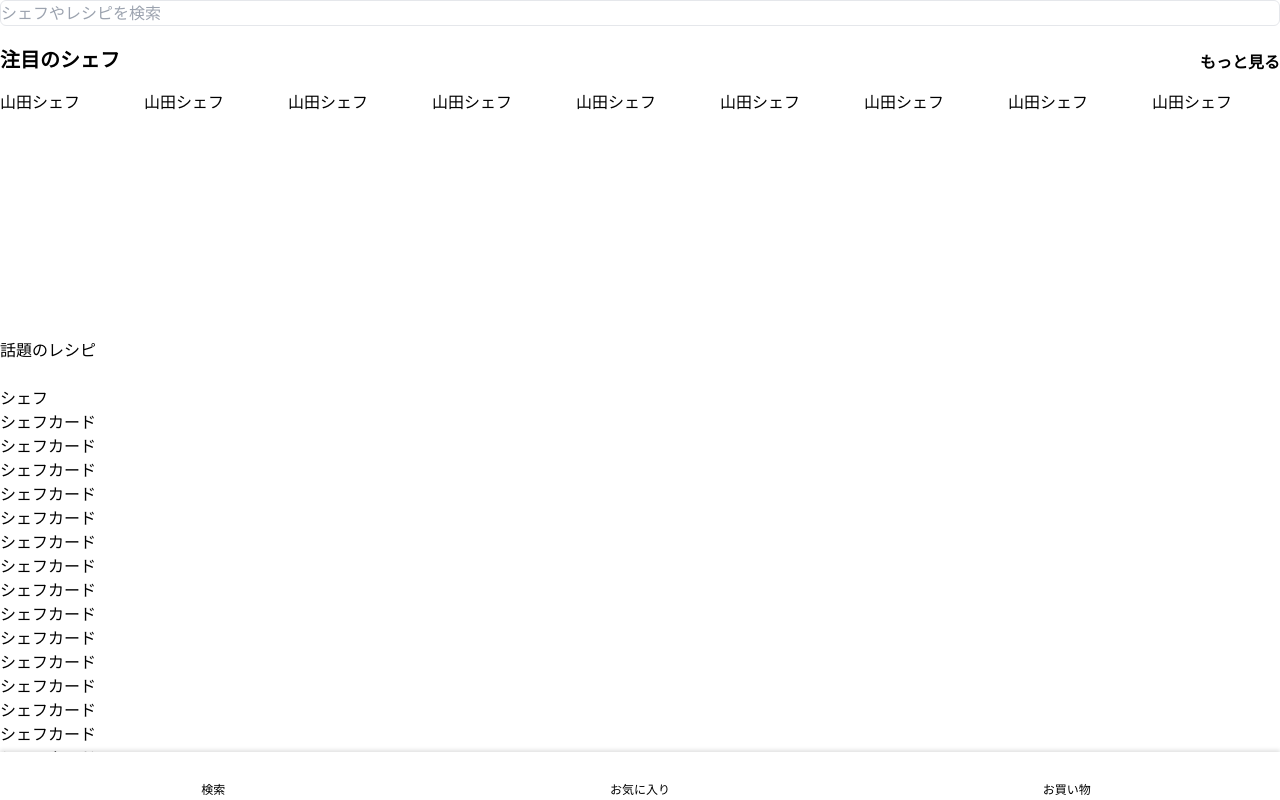
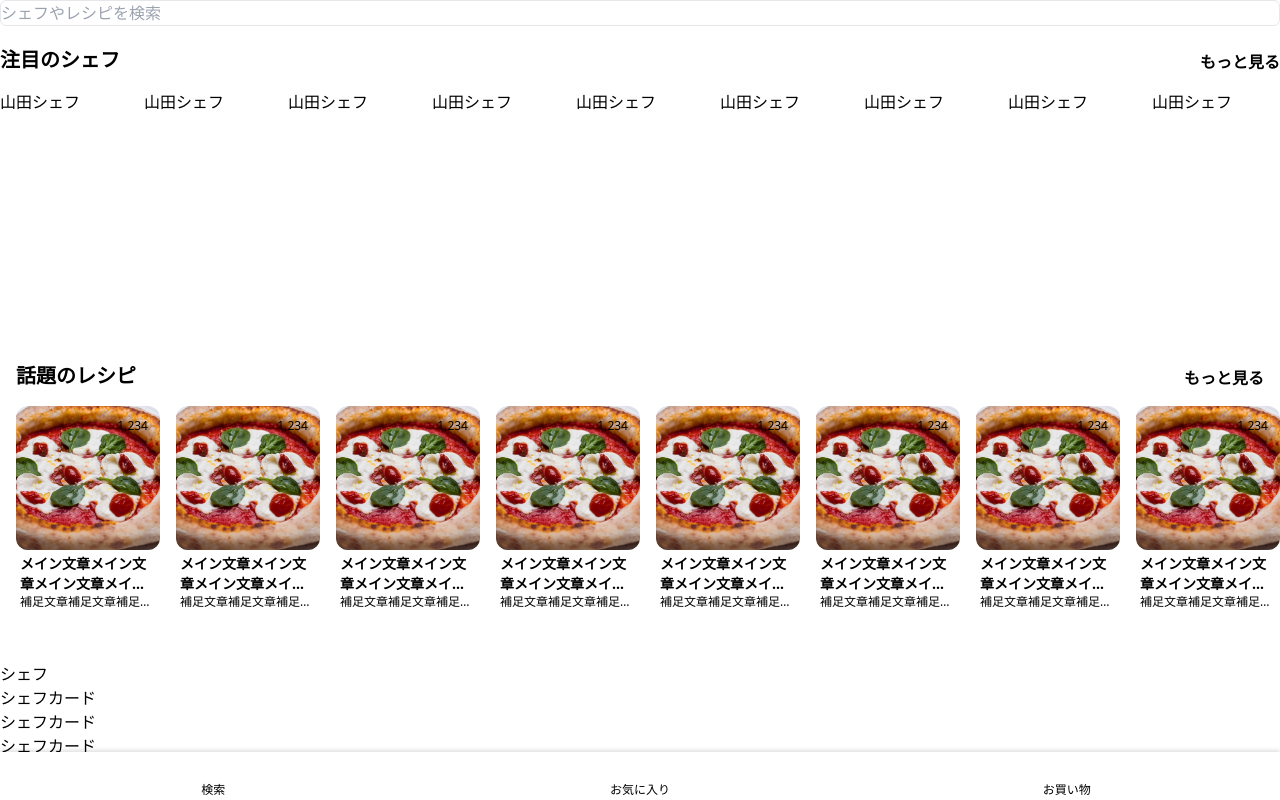
Before and after one commit to qin-team-recipe/05-recipe-app, a Next.js app in the folder frontend/: page /search in a window 1280 px wide. Built offline with nearby package versions, Linux system fonts and the light colour scheme; what tailwindcss-radix-colors would draw is missing.

Commit message:
feat: 話題のレシピセクションを作成
feat: 話題のレシピセクションを作成

```diff
--- a/frontend/src/app/(app)/_component/recipeCard/RecipeCard.tsx
+++ b/frontend/src/app/(app)/_component/recipeCard/RecipeCard.tsx
@@ -1,7 +1,8 @@
 import React, { FC } from "react"
 
-import { RecipeFavButton } from "@/app/(app)/_component/recipeCard/RecipeFavButton"
+import { RecipeFavButton } from "@/app/(app)/_component/recipeCard"
 
+/** @package */
 export const RecipeCard: FC = () => {
   return (
     <div className="text-mauve-normal w-36">
--- a/frontend/src/app/(app)/_component/recipeCard/RecipeFavButton.tsx
+++ b/frontend/src/app/(app)/_component/recipeCard/RecipeFavButton.tsx
@@ -34,6 +34,7 @@ const reducer = (state: State, action: Action): State => {
   }
 }
 
+/** @package */
 export const RecipeFavButton: FC = () => {
   const [state, dispatch] = useReducer(reducer, initialState)
 
--- a/frontend/src/app/(app)/_component/recipeCard/index.ts
+++ b/frontend/src/app/(app)/_component/recipeCard/index.ts
@@ -1 +1,2 @@
 export { RecipeCard } from "./RecipeCard"
+export { RecipeFavButton } from "./RecipeFavButton"
--- /dev/null
+++ b/frontend/src/app/(app)/search/_component/HotRecipe.tsx
@@ -0,0 +1,31 @@
+import React from "react"
+
+import { ScrollAreaWrapper } from "@/app/_component"
+import { ContentContainer } from "@/app/(app)/_component/container"
+import { SectionHeader } from "@/app/(app)/_component/header"
+import { RecipeCard } from "@/app/(app)/_component/recipeCard"
+
+/** @package */
+export const HotRecipe = () => {
+  const chefCards = Array.from({ length: 10 }).map((_, i) => {
+    return <RecipeCard key={i} />
+  })
+
+  return (
+    <div className="space-y-4">
+      <ContentContainer>
+        <SectionHeader title="話題のレシピ" href="/favorite" isMore />
+      </ContentContainer>
+
+      {/* 横スクロールエリアには右paddingをつけない */}
+      <ContentContainer isPaddingRight={false}>
+        <ScrollAreaWrapper>
+          {/* カードリストの右にだけpaddingがつくように */}
+          <ContentContainer isPaddingLeft={false}>
+            <div className="flex space-x-4">{chefCards}</div>
+          </ContentContainer>
+        </ScrollAreaWrapper>
+      </ContentContainer>
+    </div>
+  )
+}
--- a/frontend/src/app/(app)/search/_component/index.ts
+++ b/frontend/src/app/(app)/search/_component/index.ts
@@ -1,2 +1,3 @@
 export { SearchHeader } from "./SearchHeader"
 export { HotChef } from "./HotChef"
+export { HotRecipe } from "./HotRecipe"
--- a/frontend/src/app/(app)/search/page.tsx
+++ b/frontend/src/app/(app)/search/page.tsx
@@ -1,6 +1,6 @@
 import React from "react"
 
-import { HotChef } from "@/app/(app)/search/_component"
+import { HotChef, HotRecipe } from "@/app/(app)/search/_component"
 
 export const metadata = {
   title: "シェフやレシピを検索",
@@ -12,13 +12,13 @@ export default function SearchPage() {
   })
 
   return (
-    <div className="space-y-6">
+    <div className="space-y-12">
       <section>
         <HotChef />
       </section>
 
       <section>
-        <h3>話題のレシピ</h3>
+        <HotRecipe />
       </section>
 
       <section>
```
